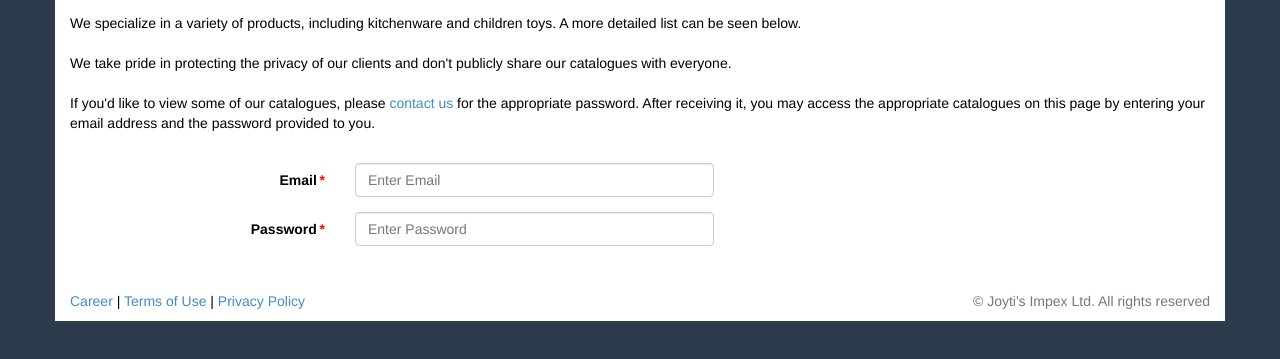
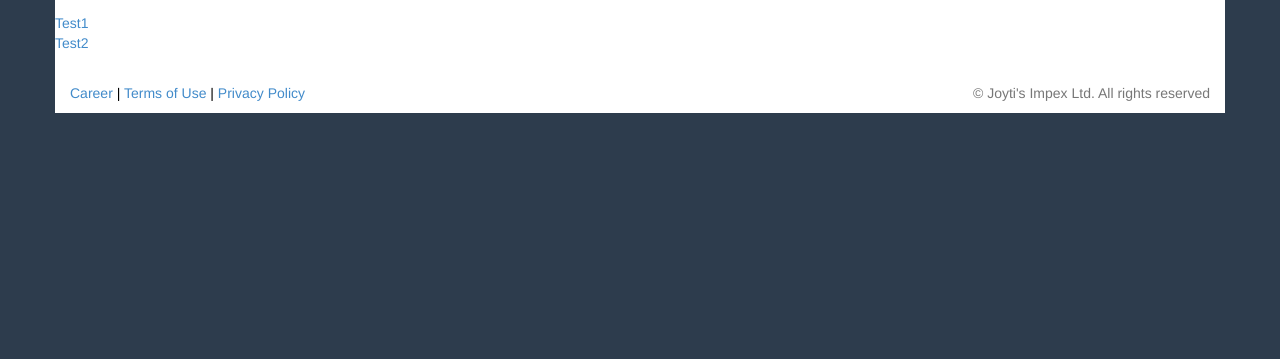
Before and after one commit to vsai/JoytisWebsite, a plain HTML site: page products.html in a window 1280 px wide. Shown: the part 57-416 px from the top of the page. Drawn offline with Linux system fonts and the light colour scheme.

Commit message:
put original navbar back on index. added links to flipbook instead of email and password authentication

```diff
--- a/products.html
+++ b/products.html
@@ -32,15 +32,15 @@
 
       <div class="content">
         <div id="products">
-          <p>
+          <!-- <p>
             We specialize in a variety of products, including kitchenware and children toys. A more detailed list can be seen below.
             <br><br>
             We take pride in protecting the privacy of our clients and don't publicly share our catalogues with everyone.
             <br><br>
             If you'd like to view some of our catalogues, please <a href="contacts.html">contact us</a> for the appropriate password. After receiving it, you may access the appropriate catalogues on this page by entering your email address and the password provided to you.
             <br><br>
-          </p>
-          <div class="row">
+          </p> -->
+          <!-- <div class="row">
             <form class="form-horizontal" id="fdform">
               <div class="form-group">
                 <label for="productsEmail" class="control-label col-xs-3 required ">Email</label>
@@ -55,10 +55,15 @@
                 </div>
               </div>
             </form>
+          </div> -->
+
+          <div class="row">
+            <div id="catalogue_list">
+            </div>
           </div>
+
         </div>
       </div>
-
 
       <div class="footer row">
         <div class="col-lg-6">
@@ -73,6 +78,24 @@
         </div>
       </div>
     </div>
+    <script type="text/javascript">
+      var createUrl = function(url, titleName) {
+        return "<a href='" + url + "' target='_blank'>" + titleName + "</a><br>";
+      }
+
+      var catalogues = [
+        {Link: "flipbooktest/test.html", TitleName: "Test1"},
+        {Link: "flipbooktest/test.html", TitleName: "Test2"}
+      ];
+
+      for (var c = 0 ; c < catalogues.length ; c++) {
+        var catalogue = catalogues[c];
+        var webpage_link = createUrl(catalogue.Link, catalogue.TitleName);
+        // console.log(webpage_link);
+        $("#catalogue_list").append(webpage_link);
+      }
+
+    </script>
 	</body>
 
 </html>
```
Also changed, not shown: index.html (+20 -4 lines).
